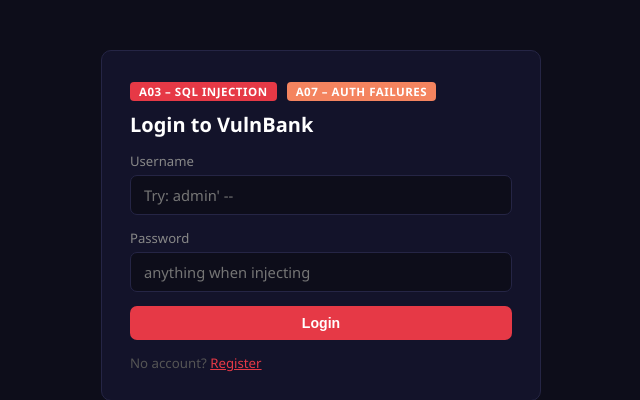
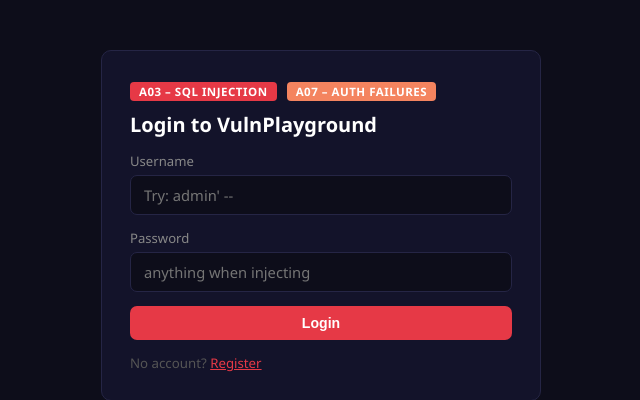
Before and after one commit to hali34/VulnPlaygroud, a Flask app: page /login in a window 1280 px wide. Shown: the part 56-456 px from the top of the page, without its empty margins (319-959 px from the left). Run offline with Flask 2, Linux system fonts and the light colour scheme; parts of the project's set-up code (start-up, migrations or seed data) failed here and were passed over.

Commit message:
Change title from 'VulnBank' to 'VulnPlayground'

```diff
--- a/templates/login.html
+++ b/templates/login.html
@@ -4,7 +4,7 @@
 <div class="card" style="max-width:440px;margin:50px auto;">
   <span class="badge badge-red">A03 – SQL Injection</span>
   <span class="badge badge-orange">A07 – Auth Failures</span>
-  <h2>Login to VulnBank</h2>
+  <h2>Login to VulnPlayground</h2>
   {% if error %}<div class="alert alert-error">{{ error }}</div>{% endif %}
   {% if brute_banner %}
   <div class="alert alert-warn">
```
